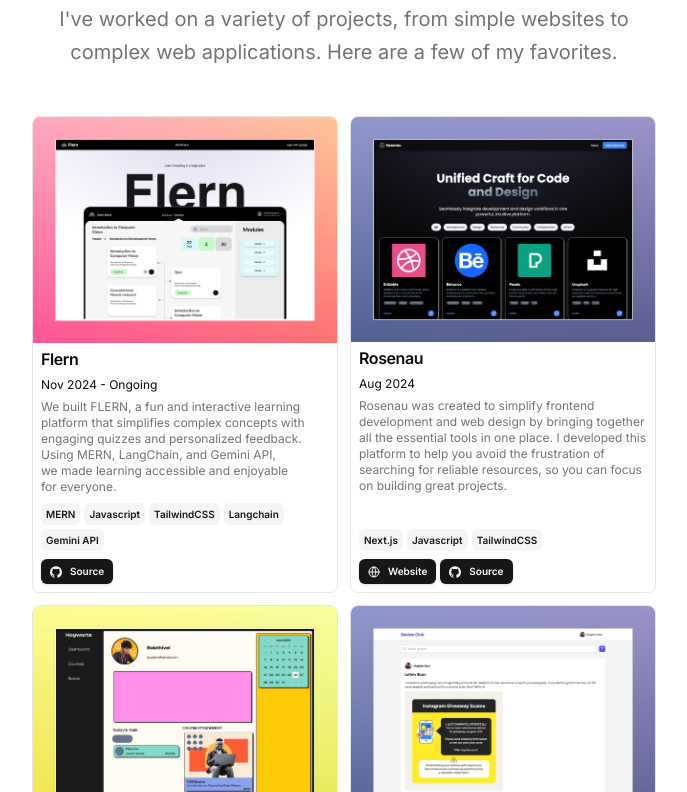
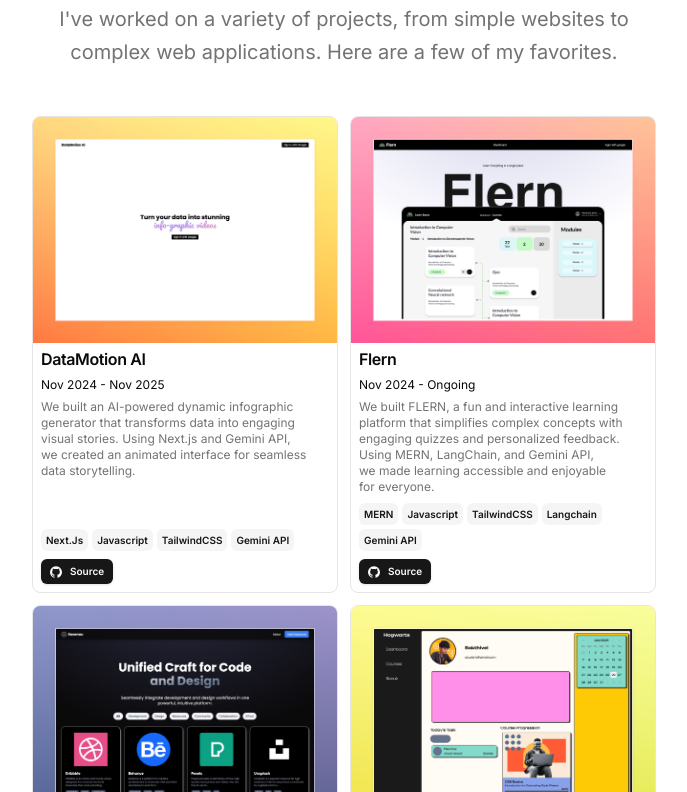
Before and after one commit to patilarya76/Portfoliotemp, a Next.js app: page / in a window 1280 px wide. Shown: the part 948-1740 px from the top of the page, without its empty margins (296-983 px from the left). Built offline with nearby package versions, Linux system fonts and the light colour scheme.

Commit message:
Added new hackathon - 100xengineers

```diff
--- a/src/data/resume.tsx
+++ b/src/data/resume.tsx
@@ -12,7 +12,7 @@ export const DATA = {
   description:
     "Software Engineer and eager learner who enjoys building solutions and helping others.",
   summary:
-    "I'm started my journey of studying Computer Science - Pursuing Software Product Engineering at [Kalvium](/#education) and  a BCA degree at [Mysore University](/#education). I've helped students with over [2 talks](/#education) on picking the right college and gained great experience from [6+ hackathons](/#hackathons). I love helping others learn and sharing tips to support their growth.",
+    "I'm started my journey of studying Computer Science - Pursuing Software Product Engineering at [Kalvium](/#education) and  a BCA degree at [Mysore University](/#education). I've helped students with over [2 talks](/#education) on picking the right college and gained great experience from [7+ hackathons](/#hackathons). I love helping others learn and sharing tips to support their growth.",
   avatarUrl: "/me.jpg",
   skills: [
     "Next.js",
@@ -149,13 +149,37 @@ export const DATA = {
   ],
   projects: [
     {
+      title: "DataMotion AI",
+      href: "https://github.com/mugilankani/DataMotion-AI",
+      dates: "Nov 2024 - Nov 2025",
+      active: true,
+      description:
+        "We built an AI-powered dynamic infographic generator that transforms data into engaging visual stories. Using Next.js and Gemini API, we created an animated interface for seamless data storytelling.",
+      technologies: ["Next.Js", "Javascript", "TailwindCSS", "Gemini API"],
+      links: [
+        {
+          type: "Source",
+          href: "https://github.com/mugilankani/DataMotion-AI",
+          icon: <Icons.github className="size-3" />,
+        },
+      ],
+      image: "/DataMotion.jpeg",
+      video: "",
+    },
+    {
       title: "Flern",
-      href: "https://rosenau.mugilans.in/",
+      href: "https://github.com/mugilankani/Flern",
       dates: "Nov 2024 - Ongoing",
       active: true,
       description:
         "We built FLERN, a fun and interactive learning platform that simplifies complex concepts with engaging quizzes and personalized feedback. Using MERN, LangChain, and Gemini API, we made learning accessible and enjoyable for everyone.",
-      technologies: ["MERN", "Javascript", "TailwindCSS", "Langchain", "Gemini API", ],
+      technologies: [
+        "MERN",
+        "Javascript",
+        "TailwindCSS",
+        "Langchain",
+        "Gemini API",
+      ],
       links: [
         {
           type: "Source",
@@ -349,6 +373,26 @@ export const DATA = {
   ],
   hackathons: [
     {
+      title: "Generative AI Buildathon",
+      dates: "Nov 22, 2024",
+      location: "Online Hackathon",
+      description:
+        "We participated in the 100x Engineers 3Days - Hackathon, where we built a product based on the provided problem statement. Using Next.js and the Gemini API, we developed an AI-powered dynamic infographic generator that creates animated graphical interfaces to transform data into compelling visual stories.",
+      image: "/100xEngineersLogo.jpeg",
+      links: [
+        {
+          title: "Source",
+          icon: <Icons.github className="size-3" />,
+          href: "https://github.com/mugilankani/DataMotion-AI",
+        },
+        {
+          title: "Organization",
+          icon: <Icons.linkedin className="size-3" />,
+          href: "https://www.100xengineers.com/",
+        },
+      ],
+    },
+    {
       title: "Google Developer Group - KSRIET",
       dates: "Nov 07, 2024",
       location: "Erodu, TamilNadu",
@@ -356,7 +400,6 @@ export const DATA = {
         "We built FLERN at a 24-hour GDG hackathon—an innovative platform where learning meets fun! Using MERN, LangChain, and the Gemini API, we created adaptive quizzes, automated courses, and personalized feedback to help users master any concept effortlessly.",
       image: "/GDG.png",
       links: [
-
         {
           title: "Source",
           icon: <Icons.github className="size-3" />,
@@ -377,7 +420,6 @@ export const DATA = {
         "I participated in my campus CampusLeet Challenge, where I solved 3 out of 4 questions. This experience helped me understand techniques for solving coding problems more effectively, and I won the competition on my campus.",
       image: "/Kalvium.png",
       links: [
-
         {
           title: "Image",
           icon: <Icons.globe className="size-3" />,
@@ -521,6 +563,5 @@ export const DATA = {
         },
       ],
     },
-
-  ]
+  ],
 } as const;
```
Also changed, not shown: public/100xEngineersLogo.jpeg (added), public/DataMotion.jpeg (added). Lines whose indentation alone changed are shown as unchanged.
